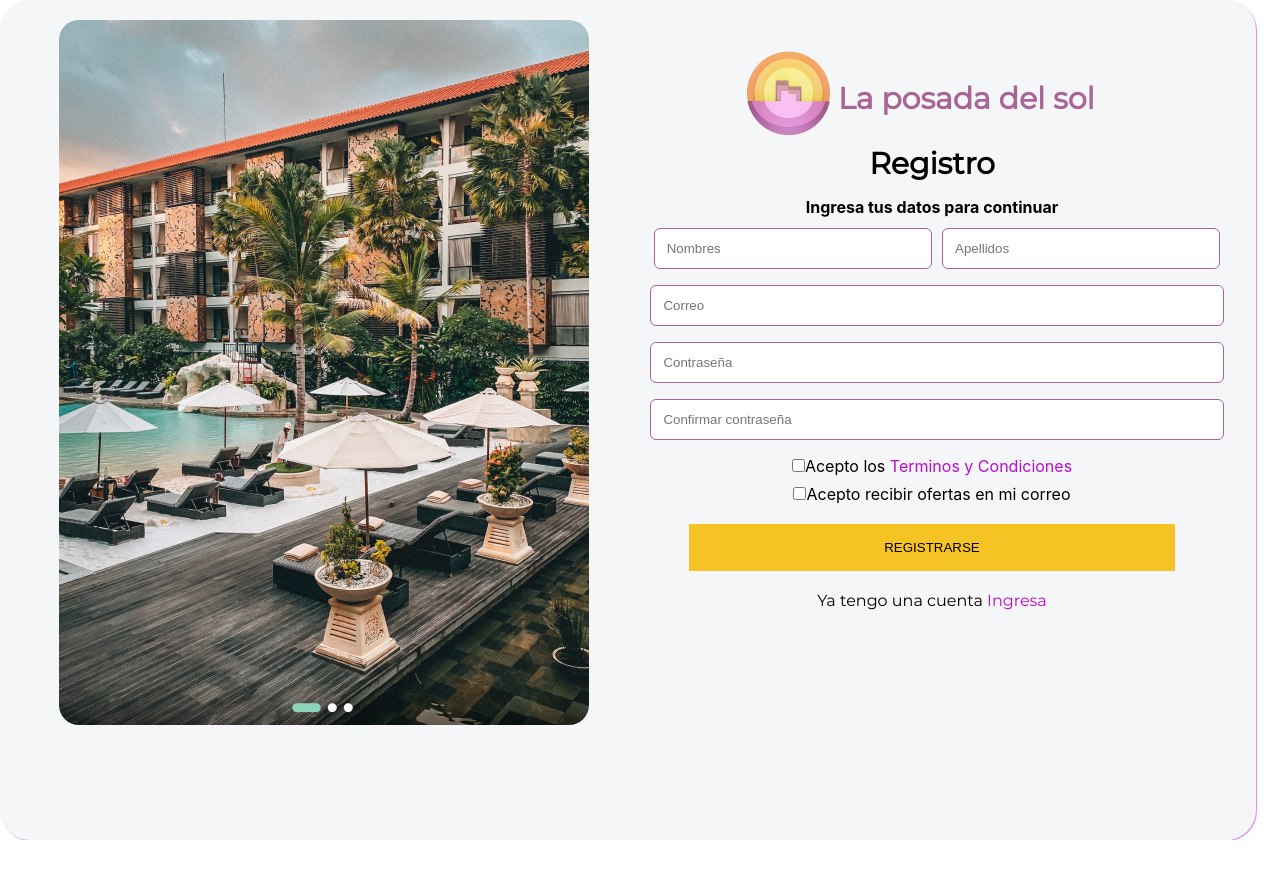
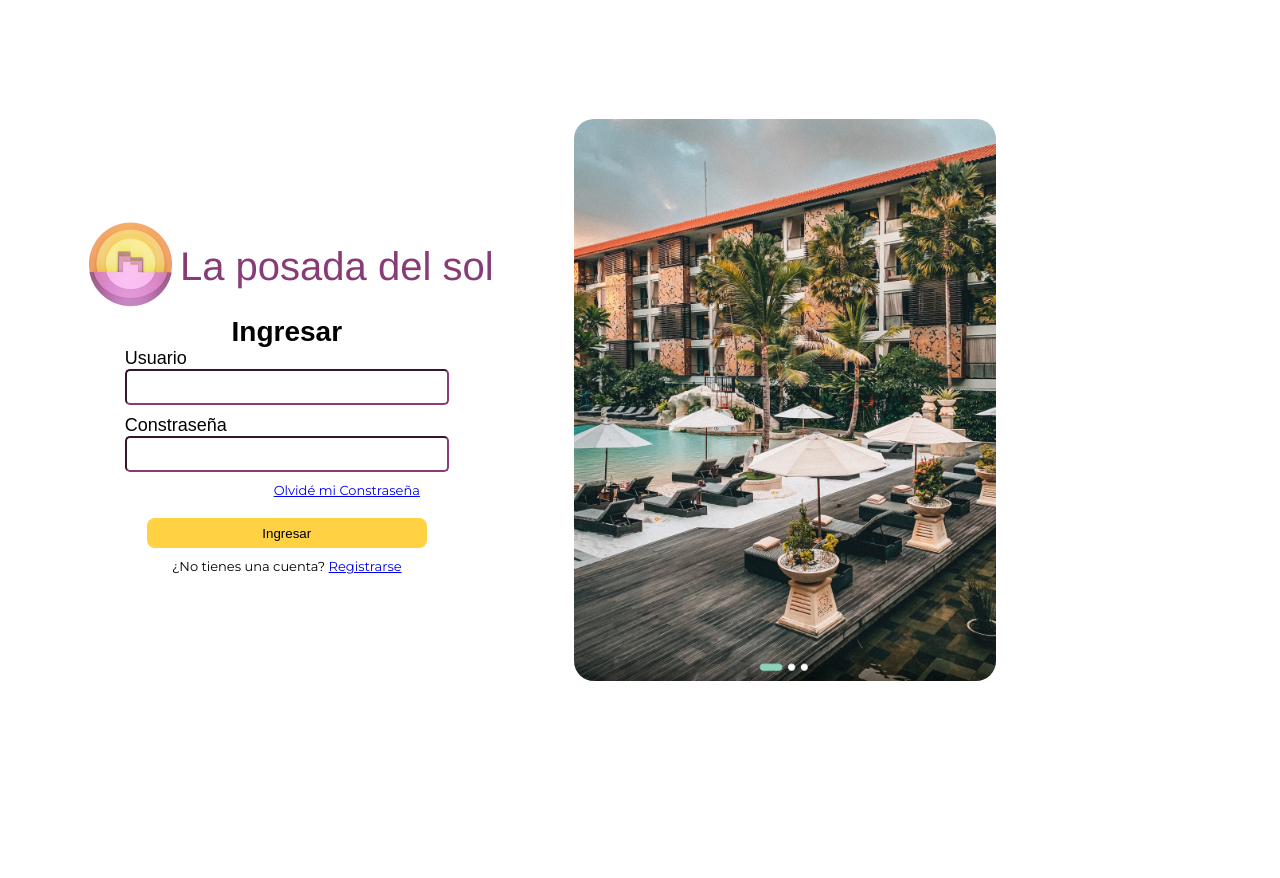
Before and after one commit to OakEsteban/PosadadelSolFRONTEND, a React (Create React App) app: page / in a window 1280 px wide. Shown: the top 878 px of the page. Before the commit the page ends 840 px from the top, so only its background shows below. Built offline with nearby package versions, Linux system fonts and the light colour scheme.

Commit message:
arreglo login

```diff
--- a/src/App.js
+++ b/src/App.js
@@ -5,7 +5,7 @@ import Registro from './components/Registro';
 function App() {
   return (
     <div className="App">
-        <Registro />
+        <Login />
     </div>
   );
 }
--- a/src/Styles/Login.css
+++ b/src/Styles/Login.css
@@ -1,27 +1,33 @@
 .App {
-    text-align: center;
-    display: flex;
-    flex-direction: row;
+  width: 95vw;
+  height: 100vh;
+  display: flex;
+  flex-direction: row;
+  align-items: center;
+  text-align: center;
   }
 
   .App-header {
     background-color: #ffffff;
     min-height: 80vh;
-    min-width: 100vh;
+    min-width: 200px;
     display: flex;
-    flex-direction: column;
     align-items: center;
     justify-content: center;
     font-size: calc(5px + 2vmin);
     color: black;
+    margin-left: 10vmin;
   }
 
   .App-body {
+
     background-color: #ffffff;
-    min-height: 100vh;
+    min-height: 200vh;
     display: flex;
     flex-direction: column;
     justify-content: center;
+    margin-left: 10vmin;
+
 
   }
 
@@ -35,7 +41,7 @@
   h2{
     font-family: Arial, Helvetica, sans-serif;
     min-width: auto;
-    font-size: 25px;
+    font-size: 3.5vh;
   }
 
   a[type="nombre"]{
@@ -50,22 +56,26 @@
     align-items: center;
   }
 
+  input{
+    border-color: #883C77;
+  }
+
   .input-group {
     margin-bottom: 10px;
     display: flex;
     flex-direction: column;
     text-align: left;
     font-size: 18px;
-    font-family: Arial, Helvetica, sans-serif
+    font-family: Arial, Helvetica, sans-serif;
+
   }
 
   .textField{
     border-radius: 5px;
-    width: 250px;
-    height: 30px;
+    width: 40vmin;
+    height: 4vh;
     font-size: 15px;
     font-family: Verdana, Geneva, Tahoma, sans-serif;
-
   }
 
   .buttons{
@@ -74,28 +84,12 @@
     align-items: center;
   }
 
-  button[type="recuperar"]
-  {
-    color: black;
-    background: none;
-    cursor: pointer;
-    width: 150px;
-    height: 30px;
-    font-size: small;
-    margin-left: 120px;
-    margin-bottom: 5px;
-    border: none;
-    color: blue;
-    font-style: italic;
-
-  }
-
   input[type = "submit"]
   {
     position: relative;
-    border-radius: 14px;
+    border-radius: 8px;
     font-size: 18x;
-    width: 180px;
+    width: 35vmin;
     height: 30px;
     border: none;
     cursor: pointer;
@@ -106,3 +100,16 @@
     border-radius: 20px;
     width: 33vi;
   }
+
+  .password{
+    font-family: 'Montserrat', bold, medium;
+    margin-bottom: 20px;
+    margin-left: 120px;
+    font-size: small;
+}
+
+  .registro{
+    font-family: 'Montserrat', bold, medium;
+    padding: 10px;
+    font-size: small;
+}
--- a/src/components/Login.jsx
+++ b/src/components/Login.jsx
@@ -28,8 +28,9 @@ function login(){
               </div>
 
               <div class = "buttons">
-              <button type='recuperar' >Olvidé mi Constraseña</button>
+              <a href='#' className='password'>Olvidé mi Constraseña</a>
               <input type='submit' value="Ingresar"></input>
+              <p className='registro'>¿No tienes una cuenta?  <a href='#'> Registrarse </a></p>
               </div>
 
         </form>
```
